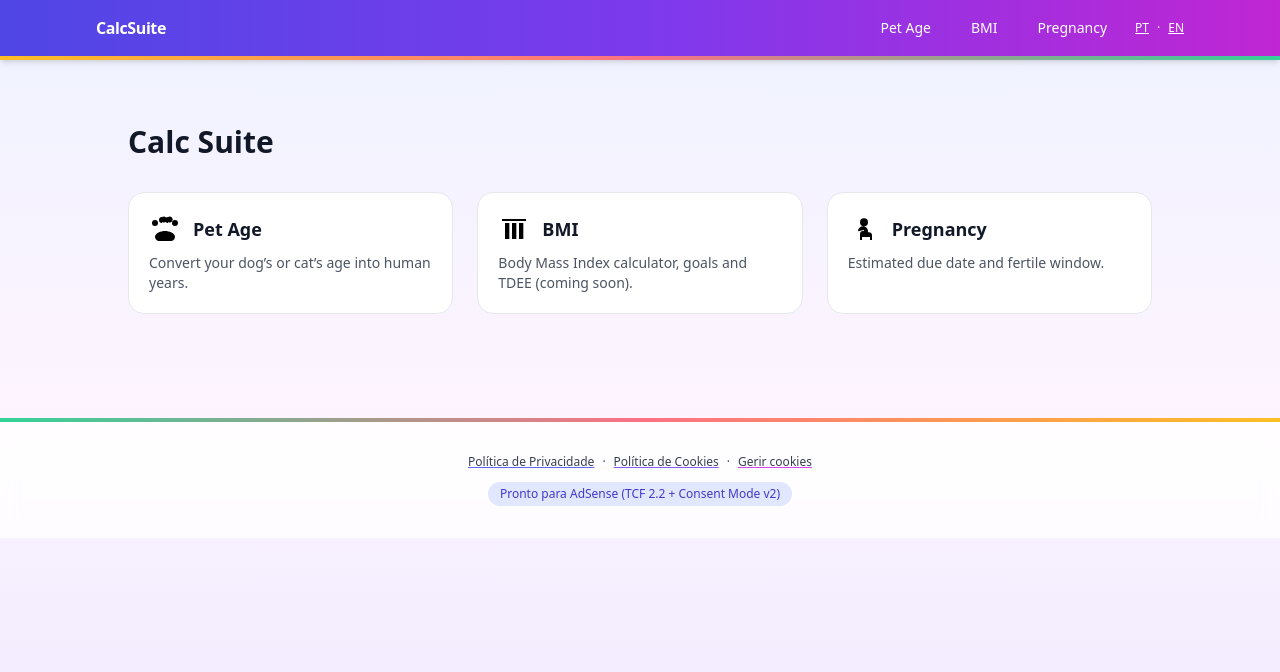
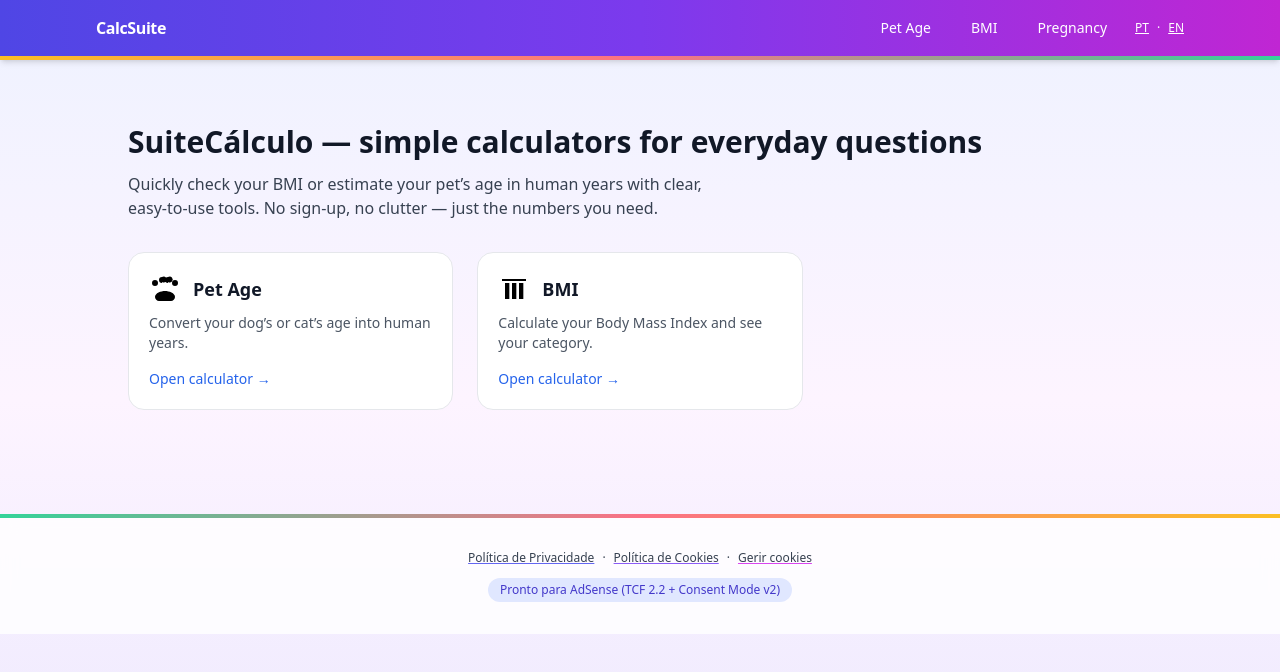
Before and after one commit to jfvitor/calc-suite, a Next.js app: page /en in a window 1280 px wide. Shown: the top 672 px of the page. Built offline with nearby package versions, Linux system fonts and the light colour scheme; no server answers.

Commit message:
Refactor page metadata and calculator card details
Updated metadata and improved card descriptions for clarity.

```diff
--- a/app/en/page.tsx
+++ b/app/en/page.tsx
@@ -1,6 +1,7 @@
 export const metadata = {
-    title: "Calc Suite — Calculators",
-    description: "Choose a calculator: Pet Age, BMI and Pregnancy/Ovulation.",
+  title: "SuiteCálculo — Online Calculators",
+  description:
+    "Use our simple Pet Age and BMI calculators to get quick, reliable results without distractions.",
 };
 
 export default function Home() {
@@ -14,27 +15,34 @@ export default function Home() {
     {
       href: "/en/bmi",
       title: "BMI",
-            desc: "Body Mass Index calculator, goals and TDEE (coming soon).",
+      desc: "Calculate your Body Mass Index and see your category.",
       icon: "/icons/bmi.svg",
-        },
-        {
-            href: "/en/pregnancy",
-            title: "Pregnancy",
-            desc: "Estimated due date and fertile window.",
-            icon: "/icons/pregnancy.svg",
     },
   ];
 
   return (
     <main className="max-w-6xl mx-auto px-4 sm:px-6 lg:px-8 py-10">
-            <h1 className="text-2xl sm:text-3xl font-bold mb-8">Calc Suite</h1>
+      {/* Header / intro for UX and SEO */}
+      <section className="space-y-3 mb-8">
+        <h1 className="text-2xl sm:text-3xl font-bold">
+          SuiteCálculo — simple calculators for everyday questions
+        </h1>
+        <p className="text-gray-700 max-w-prose">
+          Quickly check your BMI or estimate your pet’s age in human years with
+          clear, easy-to-use tools. No sign-up, no clutter — just the numbers
+          you need.
+        </p>
+      </section>
+
+      {/* Calculator grid */}
       <div className="grid md:grid-cols-3 gap-4 md:gap-6">
         {cards.map((c) => (
           <a
             key={c.href}
             href={c.href}
-                        className="group bg-white border rounded-2xl p-5 hover:shadow transition"
+            className="group bg-white border rounded-2xl p-5 hover:shadow transition flex flex-col justify-between"
           >
+            <div>
               <div className="flex items-center gap-3">
                 <img src={c.icon} alt="" className="w-8 h-8" />
                 <h2 className="text-lg font-semibold group-hover:underline">
@@ -42,6 +50,10 @@ export default function Home() {
                 </h2>
               </div>
               <p className="text-sm text-gray-600 mt-2">{c.desc}</p>
+            </div>
+            <span className="mt-4 text-sm font-medium text-blue-600 group-hover:underline">
+              Open calculator →
+            </span>
           </a>
         ))}
       </div>
```
Lines whose indentation alone changed are shown as unchanged.
